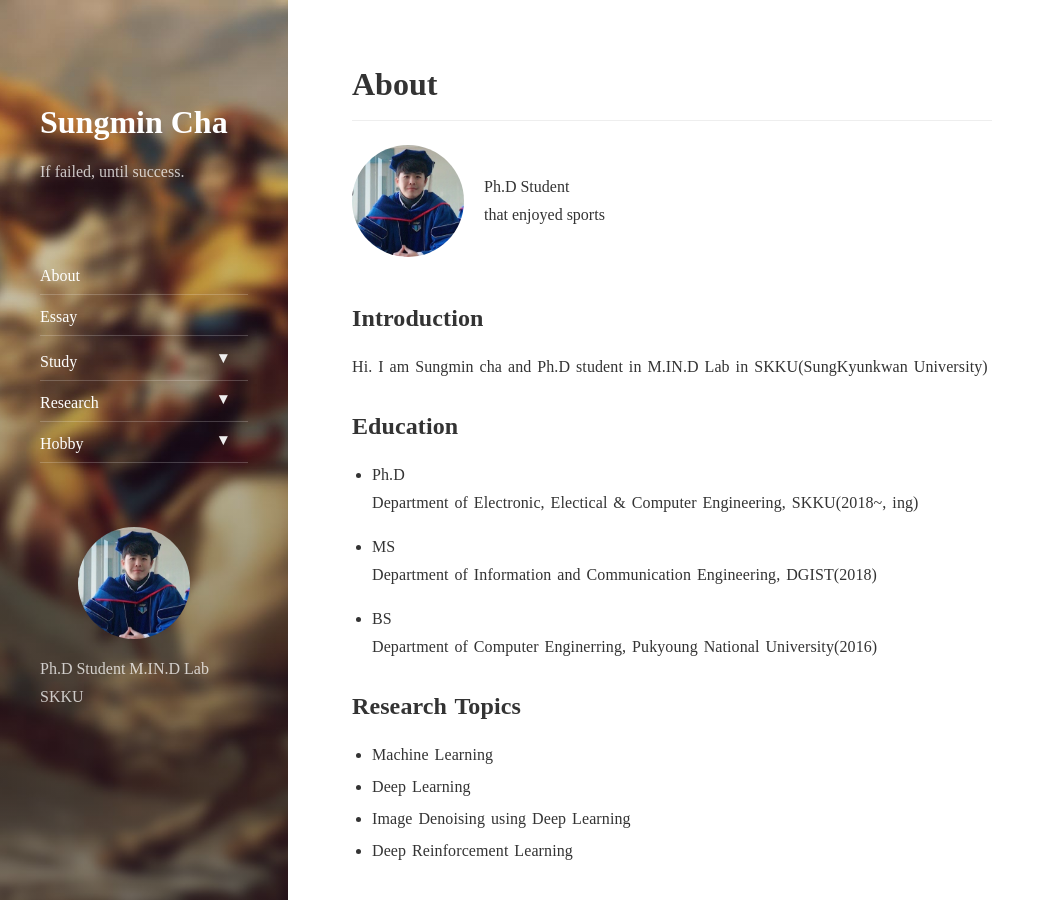
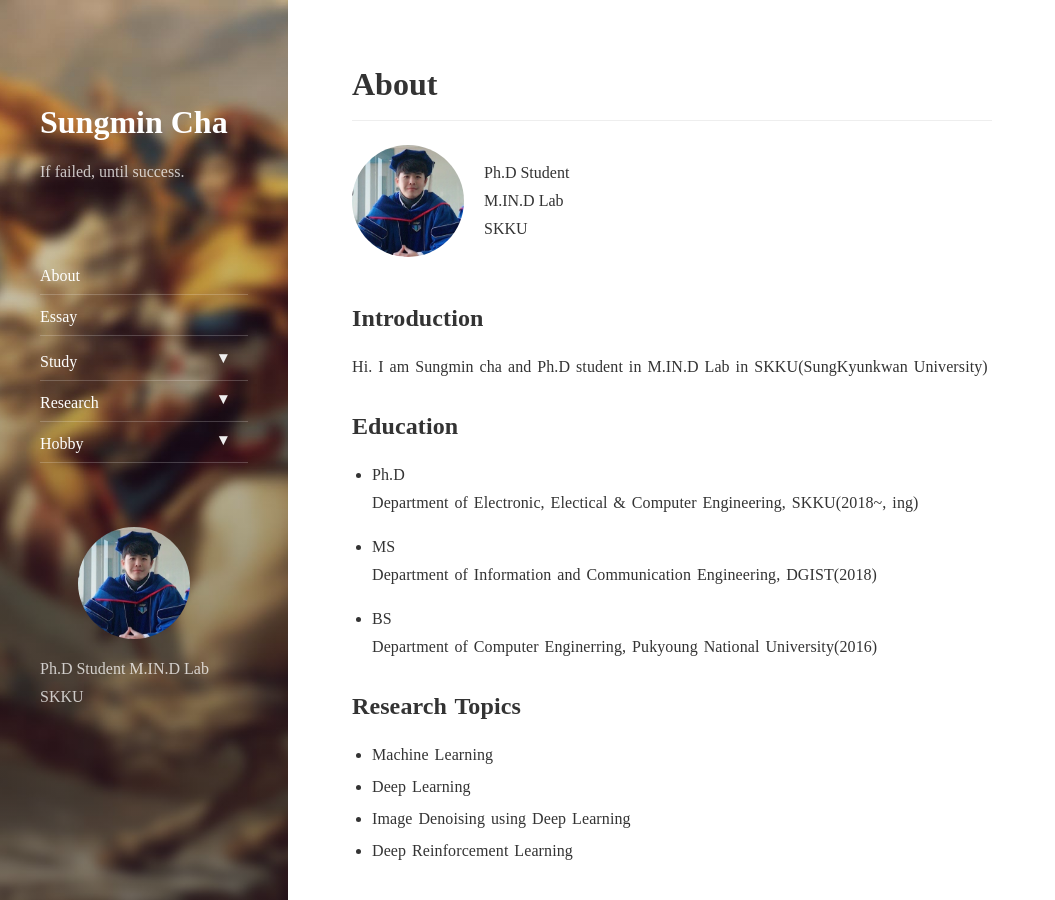
Before and after one commit to csm9493/csm9493.github.io, a Jekyll site: the page built from about.md, in a window 1280 px wide and 900 px high. Shown: the whole window, without its empty margins (0-1055 px from the left). Built offline with Jekyll 4.4.1, drawn with Linux system fonts in a browser that asks for light colours; nearby versions of some CDN libraries.

```diff
--- a/_data/authors.yml
+++ b/_data/authors.yml
@@ -9,7 +9,8 @@ isme2n:
   # Markdown enabled, can use multiple paragraphs (enabled by `|`)
   about:             |
     Ph.D Student
-    that enjoyed sports
+    M.IN.D Lab
+    SKKU
   # This photo will be used in the about section
   picture:
     src:             /assets/img/me.jpeg
```
Also changed, not shown: _config.yml (line endings or trailing spaces).
